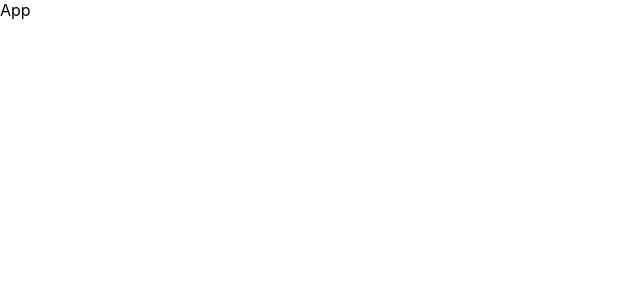
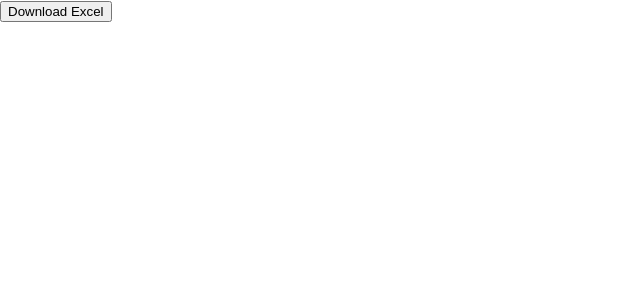
Before and after one commit to Saikumar1-rf/tutionssai, a React (Create React App) app: page / in a window 1280 px wide. Shown: the top 300 px of the page, without its empty margins (0-640 px from the left). Built offline with nearby package versions, Linux system fonts and the light colour scheme.

Commit message:
some of the added

```diff
--- a/src/App.js
+++ b/src/App.js
@@ -182,18 +182,18 @@
 // export default App;
 
 
-// import React from 'react'
-// import About from "./Components/About";
+import React from 'react'
+import About from "./Components/About";
 
-// const App = () => {
-//   return (
-//     <div>
-//       <About/>
-//     </div>
-//   )
-// }
+const App = () => {
+  return (
+    <div>
+      <About/>
+    </div>
+  )
+}
 
-// export default App
+export default App
 
 
 // import React, { createContext } from 'react';
@@ -221,12 +221,12 @@
 // export default App;
 
 
-import React from 'react'
+// import React from 'react'
 
-const App = () => {
-  return (
-    <div>App</div>
-  )
-}
+// const App = () => {
+//   return (
+//     <div>App</div>
+//   )
+// }
 
-export default App
+// export default App
```
